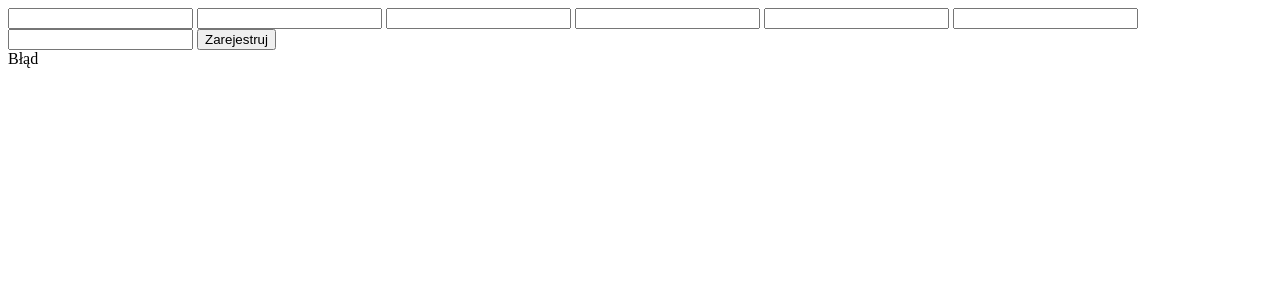
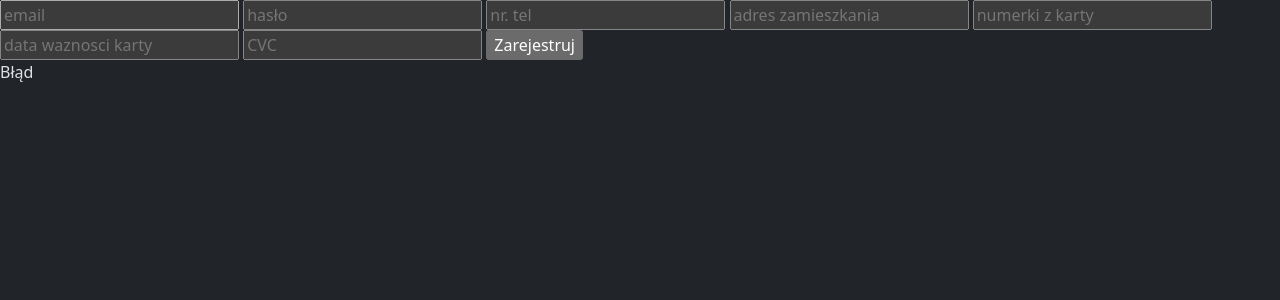
Before and after one commit to gowno2137/Patodevelopment, a PHP site: page /register.php in a window 1280 px wide. Shown: the top 300 px of the page. Run offline with PHP 8.4, Linux system fonts and the light colour scheme.

Commit message:
Update register.php

```diff
--- a/register.php
+++ b/register.php
@@ -1,20 +1,22 @@
 <!DOCTYPE html>
-<html lang="pl">
+<html lang="pl" data-bs-theme="dark">
 <head>
     <meta charset="UTF-8">
     <meta name="viewport" content="width=device-width, initial-scale=1.0">
+    <script src="https://cdn.jsdelivr.net/npm/bootstrap@5.3.3/dist/js/bootstrap.bundle.min.js" integrity="sha384-YvpcrYf0tY3lHB60NNkmXc5s9fDVZLESaAA55NDzOxhy9GkcIdslK1eN7N6jIeHz" crossorigin="anonymous"></script>
+    <link href="https://cdn.jsdelivr.net/npm/bootstrap@5.3.3/dist/css/bootstrap.min.css" rel="stylesheet" integrity="sha384-QWTKZyjpPEjISv5WaRU9OFeRpok6YctnYmDr5pNlyT2bRjXh0JMhjY6hW+ALEwIH" crossorigin="anonymous">
     <title>Rejestracja</title>
 </head>
 <body>
     <main>
         <form method="post">
-            <label for="email"><input type="email" name="email"></label>
-            <label for="password"><input type="password" name="password"></label>
-            <label for="tel"><input type="tel" name="tel"></label>
-            <label for="adress"><input type="text" name="adress"></label>
-            <label for="card"><input type="number" name="card"></label>
-            <label for="exp"><input type="text" name="exp"></label>
-            <label for="cvc"><input type="number" name="cvc"></label>
+            <label for="email"><input type="email" name="email" placeholder="email"></label>
+            <label for="password"><input type="password" name="password" placeholder="hasło"></label>
+            <label for="tel"><input type="tel" name="tel" placeholder="nr. tel"></label>
+            <label for="adress"><input type="text" name="adress" placeholder="adres zamieszkania"></label>
+            <label for="card"><input type="number" name="card" placeholder="numerki z karty"></label>
+            <label for="exp"><input type="text" name="exp" placeholder="data waznosci karty"></label>
+            <label for="cvc"><input type="number" name="cvc" placeholder="CVC"></label>
             <input type="submit" value="Zarejestruj">
         </form>
     </main>
```
